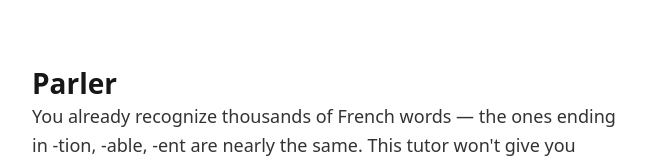
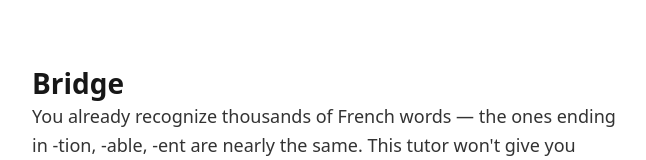
Before and after one commit to Dilnazzzz/bridge, a Next.js app: page / in a window 1280 px wide. Shown: the top 160 px of the page, without its empty margins (312-958 px from the left). Built offline with nearby package versions, Linux system fonts and the light colour scheme.

Commit message:
rename app to bridge; universal language-transfer framing

```diff
--- a/app/layout.tsx
+++ b/app/layout.tsx
@@ -13,8 +13,8 @@ const geistMono = Geist_Mono({
 });
 
 export const metadata: Metadata = {
-  title: "Parler",
-  description: "A Socratic, Thinking-Method French tutor for English speakers",
+  title: "Bridge",
+  description: "Learn a new language through the ones you already speak",
 };
 
 export default function RootLayout({ children }: LayoutProps<"/">) {
--- a/app/tutor.tsx
+++ b/app/tutor.tsx
@@ -66,7 +66,7 @@ export default function Tutor({ constructions }: { constructions: C[] }) {
   if (!started) {
     return (
       <main style={{ maxWidth: 640, margin: '0 auto', padding: '4rem 1.5rem', fontFamily: 'system-ui, sans-serif' }}>
-        <h1 style={{ fontSize: 28, fontWeight: 600 }}>Parler</h1>
+        <h1 style={{ fontSize: 28, fontWeight: 600 }}>Bridge</h1>
         <p style={{ fontSize: 18, lineHeight: 1.6, color: '#333' }}>
           You already recognize thousands of French words — the ones ending in -tion, -able, -ent are nearly the same. This tutor won&apos;t give you answers. It will ask you questions until you build French yourself.
         </p>
--- a/package.json
+++ b/package.json
@@ -1,5 +1,5 @@
 {
-  "name": "parler",
+  "name": "bridge",
   "version": "0.1.0",
   "private": true,
   "scripts": {
```
Also changed, not shown: 1 other file (tests, documents, lock files or other folders).
